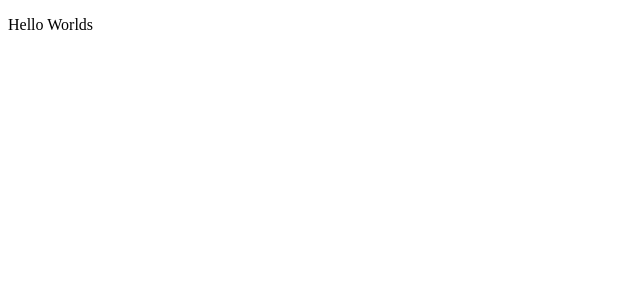
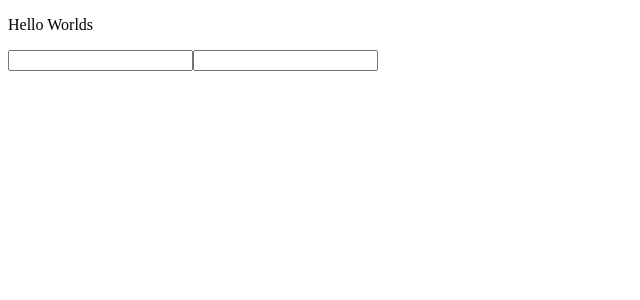
Before and after one commit to RavenClawLLC/Road-EZ, a React app: page / in a window 1280 px wide. Shown: the top 300 px of the page, without its empty margins (0-640 px from the left). Built offline with nearby package versions, Linux system fonts and the light colour scheme.

Commit message:
started building react components

```diff
--- a/client/App.jsx
+++ b/client/App.jsx
@@ -1,4 +1,5 @@
 import React, { Component } from 'react';
+import InputFields from './InputFields.jsx';
 
 class App extends Component {
   constructor(props) {
@@ -9,6 +10,7 @@ class App extends Component {
     return (
       <div>
         <p>Hello Worlds</p>
+        <InputFields />
       </div>
     );
   }
--- /dev/null
+++ b/client/InputFields.jsx
@@ -0,0 +1,39 @@
+import React, { Component } from 'react';
+
+class InputFields extends Component {
+  constructor() {
+    super();
+    this.state = {
+      dogName: '',
+      address: '',
+      walkTime: '',
+      walkFrame: '',
+    };
+
+    this.dogNameChange = this.dogNameChange.bind(this);
+    this.addressChange = this.addressChange.bind(this);
+    this.walkFrameChange = this.walkFrameChange.bind(this);
+    this.walkTimeChange = this.walkTimeChange.bind(this);
+  }
+
+  dogNameChange(e) {}
+
+  addressChange(e) {}
+
+  walkTimeChange(e) {}
+
+  walkFrameChange(e) {}
+
+  render() {
+    return (
+      <div>
+        <form>
+          <input type="text" />
+          <input type="text" />
+        </form>
+      </div>
+    );
+  }
+}
+
+export default InputFields;
--- a/index.html
+++ b/index.html
@@ -11,7 +11,7 @@
   <div id="contents">
     <h1> HI DOGE</h1>
   </div>
-  <script src="bundle.js"></script>
 </body>
+<script src="bundle.js"></script>
 
 </html>
--- a/package.json
+++ b/package.json
@@ -5,7 +5,7 @@
   "main": "index.js",
   "scripts": {
     "build": "webpack",
-    "start": "webpack-dev-server --hot --inline --watch",
+    "start": "webpack-dev-server --hot --inline",
     "test": "echo \"Error: no test specified\" && exit 1",
     "server": "node server/server.js"
   },
@@ -41,6 +41,6 @@
     "eslint-plugin-react": "^7.11.1",
     "webpack": "^4.17.2",
     "webpack-cli": "^3.1.0",
-    "webpack-dev-server": "^2.9.4"
+    "webpack-dev-server": "^3.1.7"
   }
 }
--- a/webpack.config.js
+++ b/webpack.config.js
@@ -10,7 +10,7 @@ const output = {
 };
 
 module.exports = {
-  //mode: 'development',
+  mode: 'development',
   entry,
   output,
   module: {
```
Also changed, not shown: 2 other files (tests, documents, lock files or other folders).
